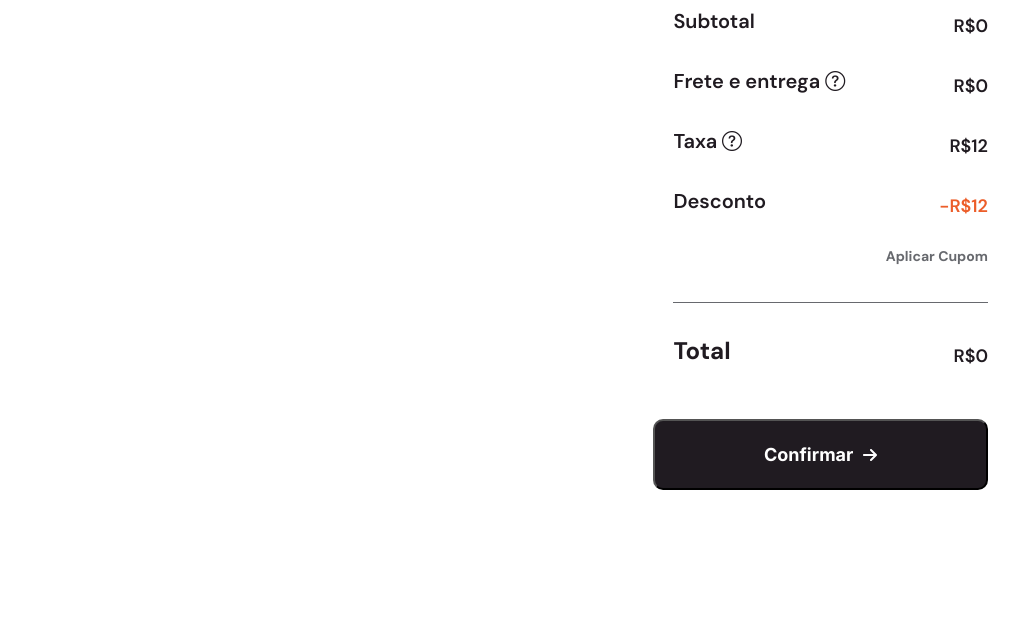
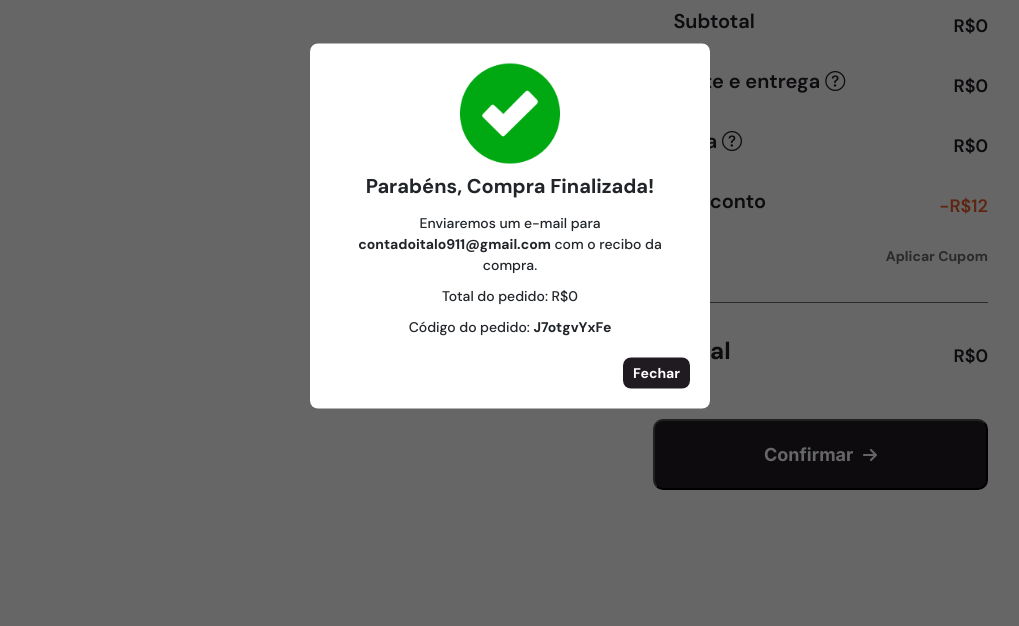
Before and after one commit to Ital023/ItaloStore-FBUni, a plain HTML site: page cart.html in a window 1280 px wide. Both pictures are taken after a click on the button "Confirmar". Shown: the part 174-800 px from the top of the page, without its empty margins (130-1149 px from the left). Drawn offline with nearby package versions, Linux system fonts and the light colour scheme.

Commit message:
feat: modal finish puschase

```diff
--- a/assets/css/cart.css
+++ b/assets/css/cart.css
@@ -216,6 +216,7 @@
 }
 
 main {
+    position: relative;
     display: flex;
     flex-direction: row;
     padding-bottom: 32rem;
--- /dev/null
+++ b/assets/css/modal.css
@@ -0,0 +1,75 @@
+#fade {
+    position: fixed;
+    top: 0;
+    left: 0;
+    width: 100%;
+    height: 100%;
+    background-color: rgba(0, 0, 0,0.6);
+    z-index: 5;
+}
+
+.modal-confirmation {
+    position: fixed;
+    left: 50%;
+    top: 50%;
+    transform: translate(-50%, -50%);
+    background-color: #fff;
+    z-index: 10;
+    padding: 2rem 2rem;
+    border-radius: 8px;
+    min-width: 40rem;
+    max-width: 40rem;
+    display: flex;
+    flex-direction: column;
+    gap: 1rem;
+
+}
+
+.modal-confirmation-header {
+    display: flex;
+    flex-direction: column;
+    align-items: center;
+    gap: 1rem;
+}
+
+.modal-confirmation-header h2 {
+    font-family: "DM Sans", sans-serif;
+    font-weight: bold;
+}
+
+.img-modal {
+    width: 10rem;
+}
+
+.modal-confirmation-content {
+    width: 100%;
+}
+
+.modal-confirmation-content p {
+    font-size: 1.4rem;
+    text-align: center;
+    font-family: "DM Sans", sans-serif;
+    font-weight: 500;
+}
+
+.modal-confirmation-footer {
+    width: 100%;
+    display: flex;
+    flex-direction: row;
+    justify-content: flex-end;
+}
+
+.closeModal {
+    all: unset;
+    background-color: #201B21;
+    font-size: 1.4rem;
+    font-family: "DM Sans", sans-serif;
+    font-weight: bold;
+    color: #fff;
+    padding: .5rem 1rem;
+    border-radius: 8px;
+}
+
+.modal-none, .fade-none {
+    display: none;
+}
--- a/assets/js/Functions/GlobalFunctions.js
+++ b/assets/js/Functions/GlobalFunctions.js
@@ -1,5 +1,5 @@
 export async function carregarDadosJSON() {
-    const data = await fetch("../utils/data.json");
+    const data = await fetch("utils/data.json");
 
     const dataConvertida = await data.json();
 
@@ -25,3 +25,12 @@ export function carregarCarrousel() {
         }
     });
 }
+
+export function sleep(ms) {
+    return new Promise(resolve => setTimeout(resolve, ms));
+}
+
+export function formatarNumero(numero) {
+    const numeroFormatado = numero.toLocaleString('pt-BR', { minimumFractionDigits: 0, maximumFractionDigits: 0 });
+  return numeroFormatado.replace('.', ',');
+}
--- a/assets/js/calculadoraCart.js
+++ b/assets/js/calculadoraCart.js
@@ -1,23 +1,65 @@
 import { getQuantidadeItensCarrinho } from "./Functions/cartFunctions.js";
+import { sleep, formatarNumero} from "./Functions/GlobalFunctions.js"
 
 const popoverTriggerList = document.querySelectorAll('[data-bs-toggle="popover"]')
 const popoverList = [...popoverTriggerList].map(popoverTriggerEl => new bootstrap.Popover(popoverTriggerEl))
 
 const confirmarCart = document.querySelector(".confirmar-cart");
 
-function calcularPrecoTotal() {
+let valorFinal = 0;
+
+async function calcularPrecoTotal() {
     let soma = 0;
 
-    const precoSubTotal = document.querySelectorAll(".preco-total")[0];
+    //SubTotal
+    const precoSubTotal = await carregarSubtotal();
 
+    //Frete
     const precoFrete = document.querySelector(".preco-frete");
-    console.log(precoFrete);
+    const valorFrete = calcularFrete();
     precoFrete.textContent = `R$` + calcularFrete();
 
+    //Taxa
+    const valorTaxa = precoSubTotal * calcularTaxa(precoSubTotal);
+    const valorTaxaTotal = precoSubTotal +  valorTaxa;
+    console.log(valorTaxaTotal);
+    if(valorTaxa > 0) {
+        const valorTaxaFormatado = formatarNumero(valorTaxa);
+        document.querySelector(".valor-taxa").textContent = `R$` + valorTaxaFormatado;
+    }else {
+        document.querySelector(".valor-taxa").textContent = `R$` + 0;
+    }
 
+    //Valor Final
+    valorFinal = precoSubTotal + valorFrete + valorTaxa;
+    console.log(valorFinal);
+    const valorFinalFormatado = formatarNumero(valorFinal);
+    console.log(valorFinalFormatado);
+    valorFinal = valorFinalFormatado;
+
+    const precoTotal = document.querySelector(".preco-total");
+    precoTotal.textContent = `R$` + valorFinal;
 }
 
 document.addEventListener("DOMContentLoaded",calcularPrecoTotal);
+
+
+confirmarCart.addEventListener("click",finalizarCompra);
+
+function finalizarCompra() {
+
+    const fade = document.querySelector("#fade");
+
+    const modal = document.querySelector(".modal-confirmation");
+
+    const totalPedidoModal = document.querySelector(".modal-total-pedido");
+
+    fade.classList.remove("fade-none");
+    modal.classList.remove("modal-none");
+
+    totalPedidoModal.textContent = `Total do pedido: R$` + valorFinal;
+}
+
 
 function calcularFrete() {
     const quantidadeCarrinho = getQuantidadeItensCarrinho();
@@ -40,3 +82,24 @@ function calcularTaxa(valor) {
     }
     return 0;
 }
+
+async function carregarSubtotal() {
+    let soma = 0;
+    const preco = document.querySelector(".preco-subtotal");
+
+    await sleep(500);
+
+    const precos = document.querySelectorAll(".precos");
+
+    precos.forEach(preco => {
+        const precoContent = preco.textContent;
+        const  precoContentNumerico = parseFloat(precoContent.replace("R$", ""));
+        soma += precoContentNumerico;
+    })
+
+    const somaFormatado = formatarNumero(soma);
+
+    preco.textContent = `R$` + somaFormatado;
+
+    return soma;
+}
--- a/assets/js/cupom.js
+++ b/assets/js/cupom.js
@@ -1,4 +1,4 @@
-import { carrinho } from "./Functions/cartFunctions.js";
+import { getQuantidadeItensCarrinho } from "./Functions/cartFunctions.js";
 
 const cupomBotao = document.querySelector(".cupom-botao");
 const DivAplicarCupom = document.querySelector(".input-aplicar_cupom");
@@ -32,19 +32,17 @@ const cupomInvalidoActive = document.querySelector(".cupom-invalido-active");
 
 export function aplicarDesconto() {
 
-
-
     if(inputCupom.value === "italomiranda") {
         cupomInvalidoActive.classList.add("cupom-invalido-none");
         inputCupom.disabled = true;
         sendCupom.disabled = true;
         DivAplicarCupom.classList.add("input-aplicar_cupom-checked");
 
-        let precoSubTotal = document.querySelector("#preco-final").textContent;
+        const precoSubtotal = document.querySelector(".preco-subtotal").textContent;
         let precoSubTotalNumerico = parseFloat(precoSubTotal.replace("R$", ""));
 
 
-        let novoPrecoDesconto = precoSubTotalNumerico - (precoSubTotalNumerico * calcularDesconto(carrinho.length));
+        let novoPrecoDesconto = precoSubTotalNumerico - (precoSubTotalNumerico * calcularDesconto(getQuantidadeItensCarrinho()));
 
         return novoPrecoDesconto;
 
--- /dev/null
+++ b/assets/js/modal.js
@@ -0,0 +1,11 @@
+const closeModal = document.querySelector(".closeModal");
+
+closeModal.addEventListener("click", () => {
+    const fade = document.querySelector("#fade");
+
+    const modal = document.querySelector(".modal-confirmation");
+
+    fade.classList.add("fade-none");
+    modal.classList.add("modal-none");
+
+})
--- a/assets/js/viewCart.js
+++ b/assets/js/viewCart.js
@@ -52,30 +52,3 @@ document.addEventListener("DOMContentLoaded", () => {
     carregarCarrinhoDoLocalStorage();
     carregarCarrinho();
 });
-
-
-setTimeout(() => {
-    let soma = 0;
-    const precos = document.querySelectorAll(".precos");
-
-    precos.forEach(preco => {
-
-
-        let precoContent = preco.textContent;
-        let valorNumerico = parseFloat(precoContent.replace("R$", ""));
-
-        soma += valorNumerico;
-
-    })
-
-    const totais = document.querySelectorAll(".preco-total");
-
-    totais.forEach(total => {
-        total.textContent = `R$${soma}`;
-    })
-
-
-    console.log(soma);
-
-
-}, 1000);
--- a/cart.html
+++ b/cart.html
@@ -20,8 +20,24 @@
     <link rel="stylesheet" href="./assets/css/header.css">
     <link rel="stylesheet" href="./assets/css/footer.css">
     <link rel="stylesheet" href="./assets/css/cart.css">
+    <link rel="stylesheet" href="./assets/css/modal.css">
 </head>
 <body>
+    <div id="fade" class="fade-none"></div>
+    <div class="modal-confirmation modal-none">
+        <div class="modal-confirmation-header">
+            <img class="img-modal" src="./assets/img/confirm-puschase.png" alt="">
+            <h2>Parabéns, Compra Finalizada!</h2>
+        </div>
+        <div class="modal-confirmation-content">
+            <p>Enviaremos um e-mail para <b>contadoitalo911@gmail.com</b> com o recibo da compra.</p>
+            <p class="modal-total-pedido"></p>
+            <p>Código do pedido: <b>J7otgvYxFe</b></p>
+        </div>
+        <div class="modal-confirmation-footer">
+            <button class="closeModal">Fechar</button>
+        </div>
+    </div>
 
     <header>
         <a href="./index.html" class="logo a-unset">
@@ -52,7 +68,7 @@
                 <div class="calculadora-cart">
                     <li>
                         <p>Subtotal</p>
-                        <span class="preco-total">R$547</span>
+                        <span class="preco-subtotal">R$547</span>
                     </li>
                     <li>
                         <p class="p-question">Frete e entrega <button class="question-frete btn" data-bs-toggle="popover" data-bs-title="Como funciona o frete?" data-bs-content="Para 1 ou 2 itens no carrinho: O frete é de R$10.
@@ -62,7 +78,7 @@
                     </li>
                     <li>
                         <p class="p-question">Taxa <button class="question-frete btn" data-bs-toggle="popover" data-bs-title="Como funciona a taxa?" data-bs-content="Para todo produto acima de R$10,000 será aplicado uma taxa de 20% do valor total."><i class="bi bi-question-circle"></i></button></p>
-                        <span>R$12</span>
+                        <span class="valor-taxa">R$12</span>
                     </li>
                     <li class="desconto">
                         <p>Desconto</p>
@@ -111,5 +127,6 @@
     <script type="module" src="./assets/js/viewCart.js"></script>
     <script type="module" src="./assets/js/cupom.js"></script>
     <script type="module" src="./assets/js/calculadoraCart.js"></script>
+    <script src="./assets/js/modal.js"></script>
 </body>
 </html>
--- a/utils/data.json
+++ b/utils/data.json
@@ -46,5 +46,13 @@
         "preco": 5000,
         "alt": "Air Jordan one - Travis Scott",
         "imagem": "./assets/img/travis.png"
+    },
+    {
+        "id": 6,
+        "nome": "Adidas",
+        "descricao": "Adidas Yeezy 350",
+        "preco": 3000,
+        "alt": "Adidas Yeezy 350",
+        "imagem": "./assets/img/yeezyboost350.png"
     }
 ]
```
Also changed, not shown: assets/img/confirm-puschase.png (added).
